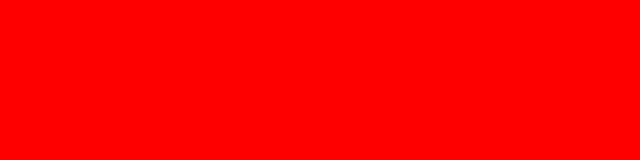
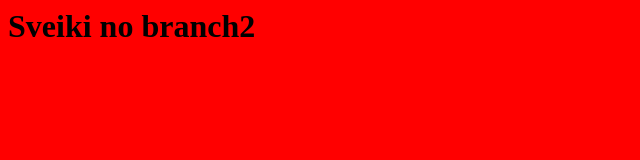
Before and after one commit to vsmedio/temp1, a plain HTML site: page index.html in a window 1280 px wide. Shown: the whole page, without its empty margins (0-640 px from the left). Drawn offline with Linux system fonts and the light colour scheme.

Commit message:
Pievienots virsraksts sarkanaja lapainfo@vsmedio.lv
pwd

pwd
end
.

```diff
--- a/index.html
+++ b/index.html
@@ -1,4 +1,7 @@
 <html>
-<body bgcolor="red">
-</body>
+	<body bgcolor="red">
+
+		<h1>Sveiki no branch2</h1>
+
+	</body>
 </html>
```
